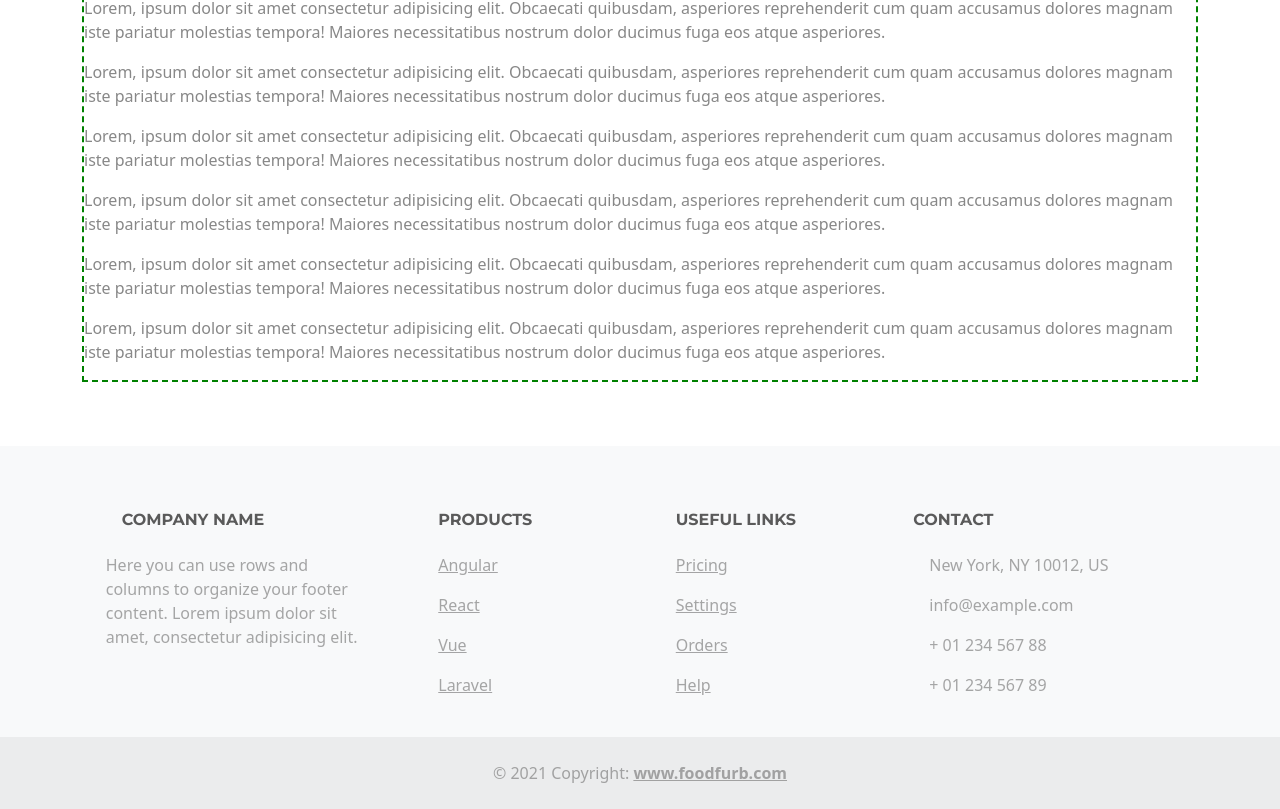
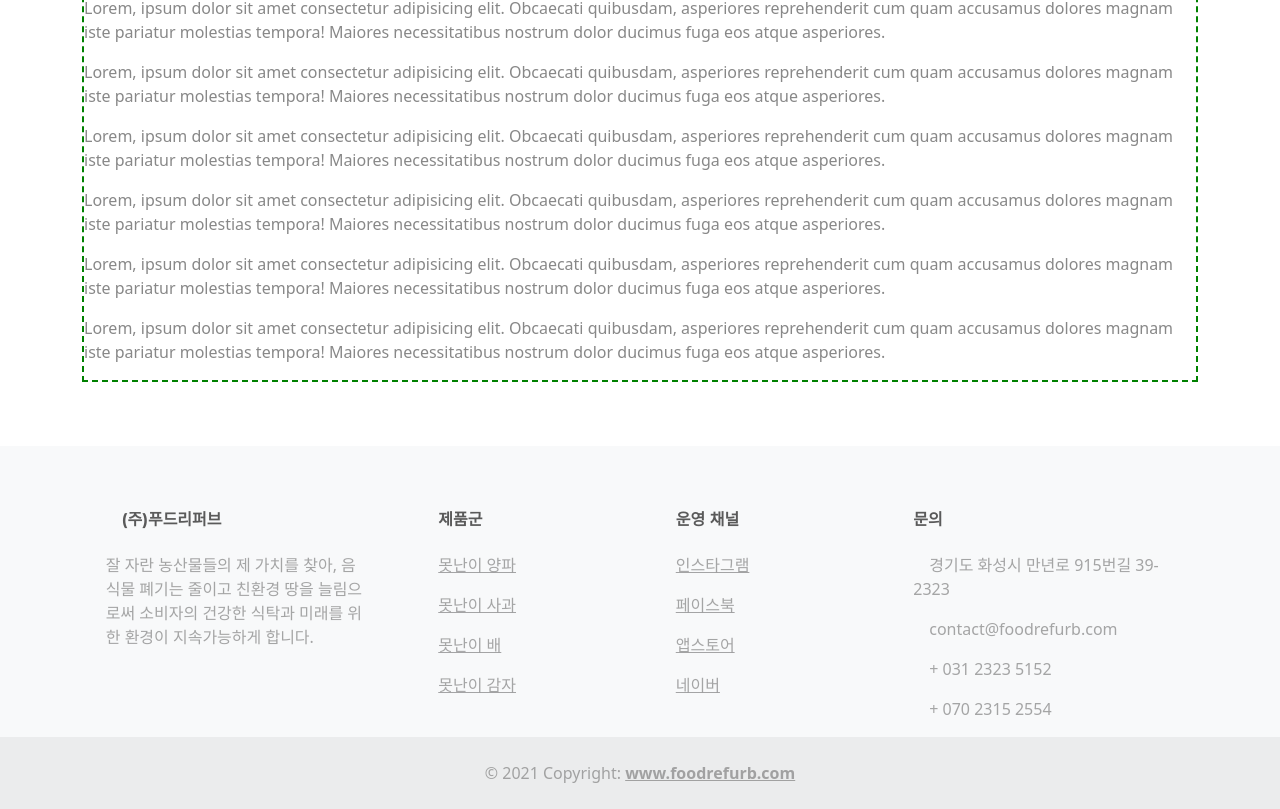
Before and after one commit to refurb-food-shopping-mall/client, a Vue app: page / in a window 1280 px wide. Shown: the part 1734-2543 px from the top of the page. Built offline with nearby package versions, Linux system fonts and the light colour scheme.

Commit message:
💬 footer 섹션 mock 텍스트 데이터 입력

```diff
--- a/src/components/Footer.vue
+++ b/src/components/Footer.vue
@@ -46,12 +46,12 @@
             <div class="col-md-3 col-lg-4 col-xl-3 mx-auto mb-4">
               <!-- Content -->
               <h6 class="text-uppercase fw-bold mb-4">
-                <i class="fas fa-gem me-3"></i>Company name
+                <i class="fas fa-gem me-3"></i>(주)푸드리퍼브
               </h6>
               <p>
-                Here you can use rows and columns to organize your footer
-                content. Lorem ipsum dolor sit amet, consectetur adipisicing
-                elit.
+                잘 자란 농산물들의 제 가치를 찾아, 음식물 폐기는 줄이고 친환경
+                땅을 늘림으로써 소비자의 건강한 식탁과 미래를 위한 환경이
+                지속가능하게 합니다.
               </p>
             </div>
             <!-- Grid column -->
@@ -59,18 +59,18 @@
             <!-- Grid column -->
             <div class="col-md-2 col-lg-2 col-xl-2 mx-auto mb-4">
               <!-- Links -->
-              <h6 class="text-uppercase fw-bold mb-4">Products</h6>
+              <h6 class="text-uppercase fw-bold mb-4">제품군</h6>
               <p>
-                <a href="#!" class="text-reset">Angular</a>
+                <a href="#!" class="text-reset">못난이 양파</a>
               </p>
               <p>
-                <a href="#!" class="text-reset">React</a>
+                <a href="#!" class="text-reset">못난이 사과</a>
               </p>
               <p>
-                <a href="#!" class="text-reset">Vue</a>
+                <a href="#!" class="text-reset">못난이 배</a>
               </p>
               <p>
-                <a href="#!" class="text-reset">Laravel</a>
+                <a href="#!" class="text-reset">못난이 감자</a>
               </p>
             </div>
             <!-- Grid column -->
@@ -78,18 +78,18 @@
             <!-- Grid column -->
             <div class="col-md-3 col-lg-2 col-xl-2 mx-auto mb-4">
               <!-- Links -->
-              <h6 class="text-uppercase fw-bold mb-4">Useful links</h6>
+              <h6 class="text-uppercase fw-bold mb-4">운영 채널</h6>
               <p>
-                <a href="#!" class="text-reset">Pricing</a>
+                <a href="#!" class="text-reset">인스타그램</a>
               </p>
               <p>
-                <a href="#!" class="text-reset">Settings</a>
+                <a href="#!" class="text-reset">페이스북</a>
               </p>
               <p>
-                <a href="#!" class="text-reset">Orders</a>
+                <a href="#!" class="text-reset">앱스토어</a>
               </p>
               <p>
-                <a href="#!" class="text-reset">Help</a>
+                <a href="#!" class="text-reset">네이버</a>
               </p>
             </div>
             <!-- Grid column -->
@@ -97,14 +97,17 @@
             <!-- Grid column -->
             <div class="col-md-4 col-lg-3 col-xl-3 mx-auto mb-md-0 mb-4">
               <!-- Links -->
-              <h6 class="text-uppercase fw-bold mb-4">Contact</h6>
-              <p><i class="fas fa-home me-3"></i> New York, NY 10012, US</p>
+              <h6 class="text-uppercase fw-bold mb-4">문의</h6>
+              <p>
+                <i class="fas fa-home me-3"></i> 경기도 화성시 만년로 915번길
+                39-2323
+              </p>
               <p>
                 <i class="fas fa-envelope me-3"></i>
-                info@example.com
+                contact@foodrefurb.com
               </p>
-              <p><i class="fas fa-phone me-3"></i> + 01 234 567 88</p>
-              <p><i class="fas fa-print me-3"></i> + 01 234 567 89</p>
+              <p><i class="fas fa-phone me-3"></i> + 031 2323 5152</p>
+              <p><i class="fas fa-print me-3"></i> + 070 2315 2554</p>
             </div>
             <!-- Grid column -->
           </div>
@@ -120,7 +123,7 @@
       >
         © 2021 Copyright:
         <a class="text-reset fw-bold" href="https://mdbootstrap.com/"
-          >www.foodfurb.com</a
+          >www.foodrefurb.com</a
         >
       </div>
       <!-- Copyright -->
```
